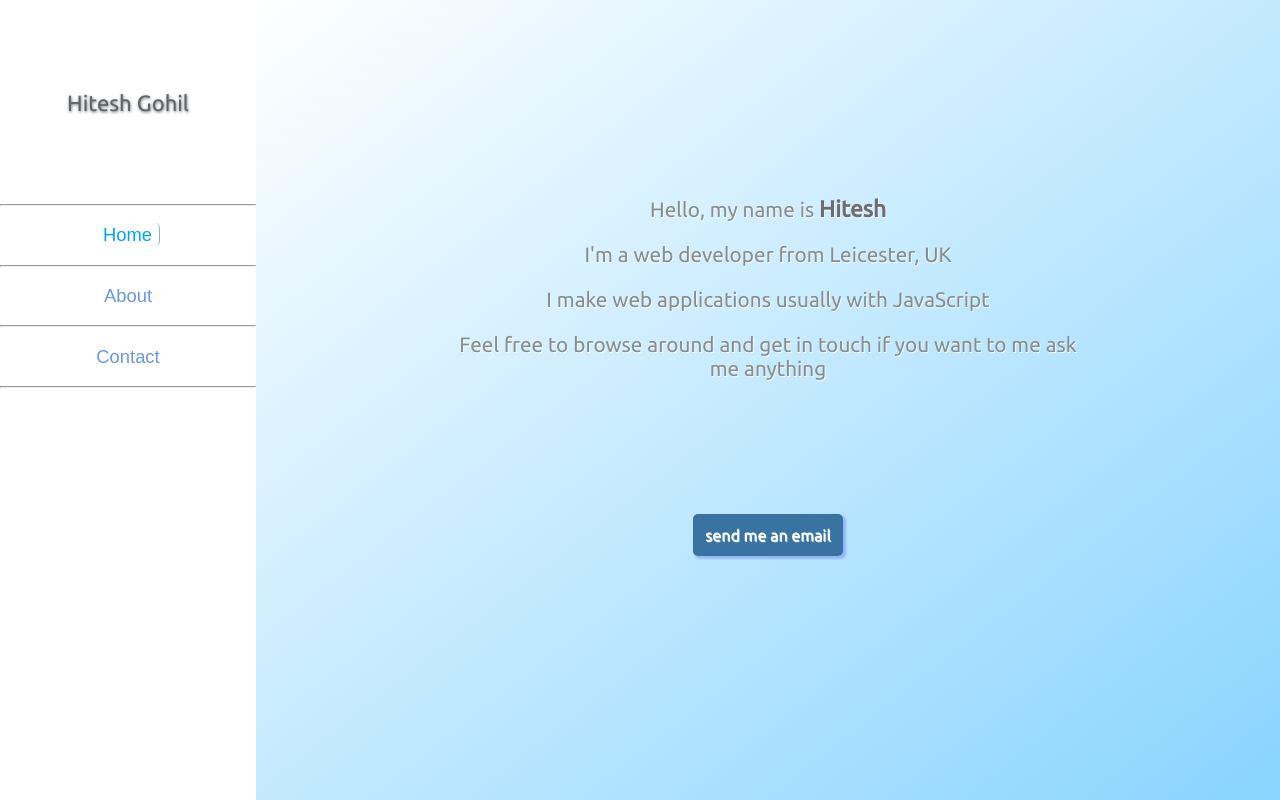
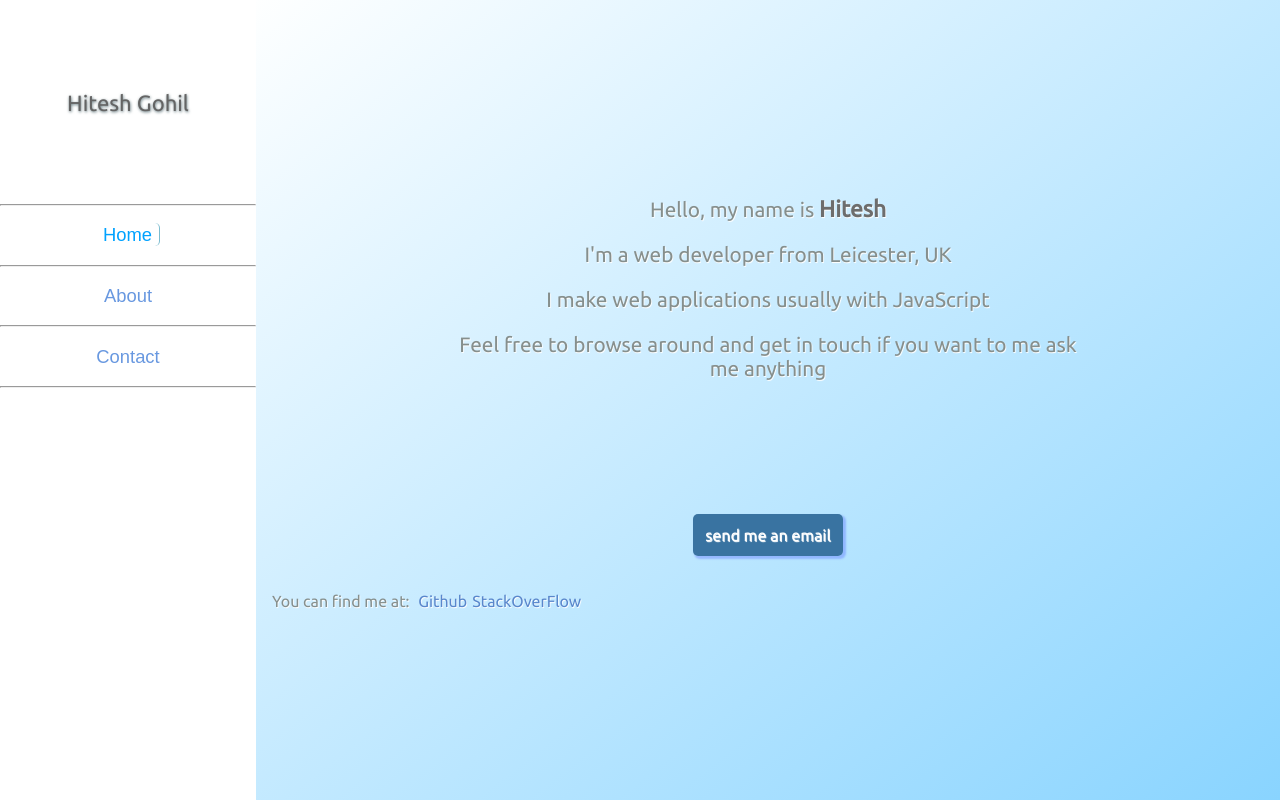
Before and after one commit to hitesh-92/portfolio-vue, a Vue app: page / in a window 1280 px wide. Built offline with nearby package versions, Linux system fonts and the light colour scheme.

Commit message:
heroku form test

```diff
--- a/src/components/Home.vue
+++ b/src/components/Home.vue
@@ -14,7 +14,14 @@
 
         <div id="home-contact-btn">
           <a href="mailto:hiteshgohil@hotmail.co.uk">send me an email</a>
-          </div>
+        </div>
+
+        <div id="my-links">
+          <p>You can find me at:
+            <span><a href="https://github.com/hitesh-92">Github</a></span>
+            <span><a href="https://stackoverflow.com/users/8349248/hitesh">StackOverFlow</a></span>
+          </p>
+        </div>
 
       </div>
 
@@ -88,4 +95,15 @@ export default {
     color: rgb(231, 246, 253);
   }
 
+  #my-links{
+    grid-column: 1/5;
+    grid-row: 8/9;
+  }
+
+  #my-links > p > span > a{
+    padding-left: 5px;
+    text-decoration-line: none;
+    color: rgb(89, 135, 204)
+  }
+
 </style>
```
